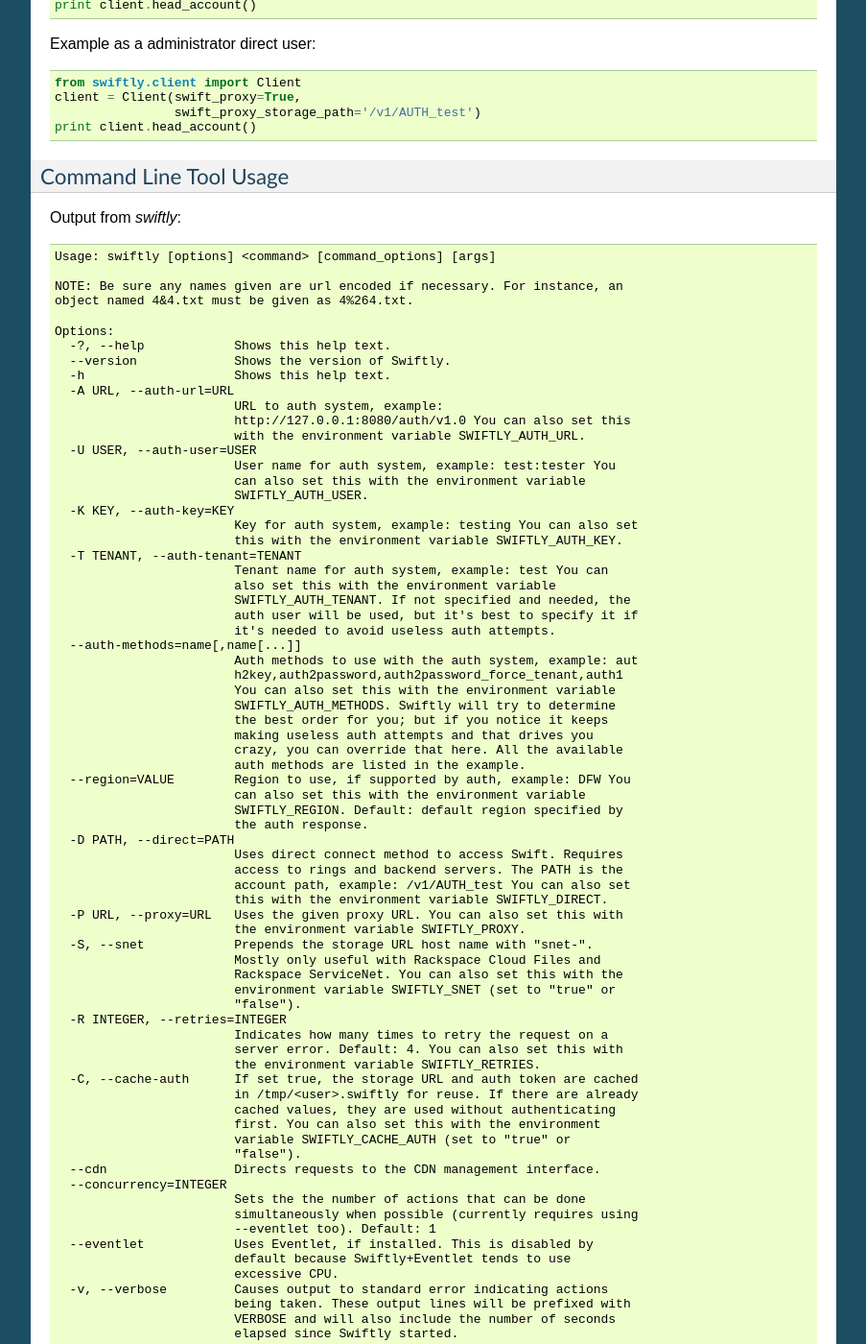
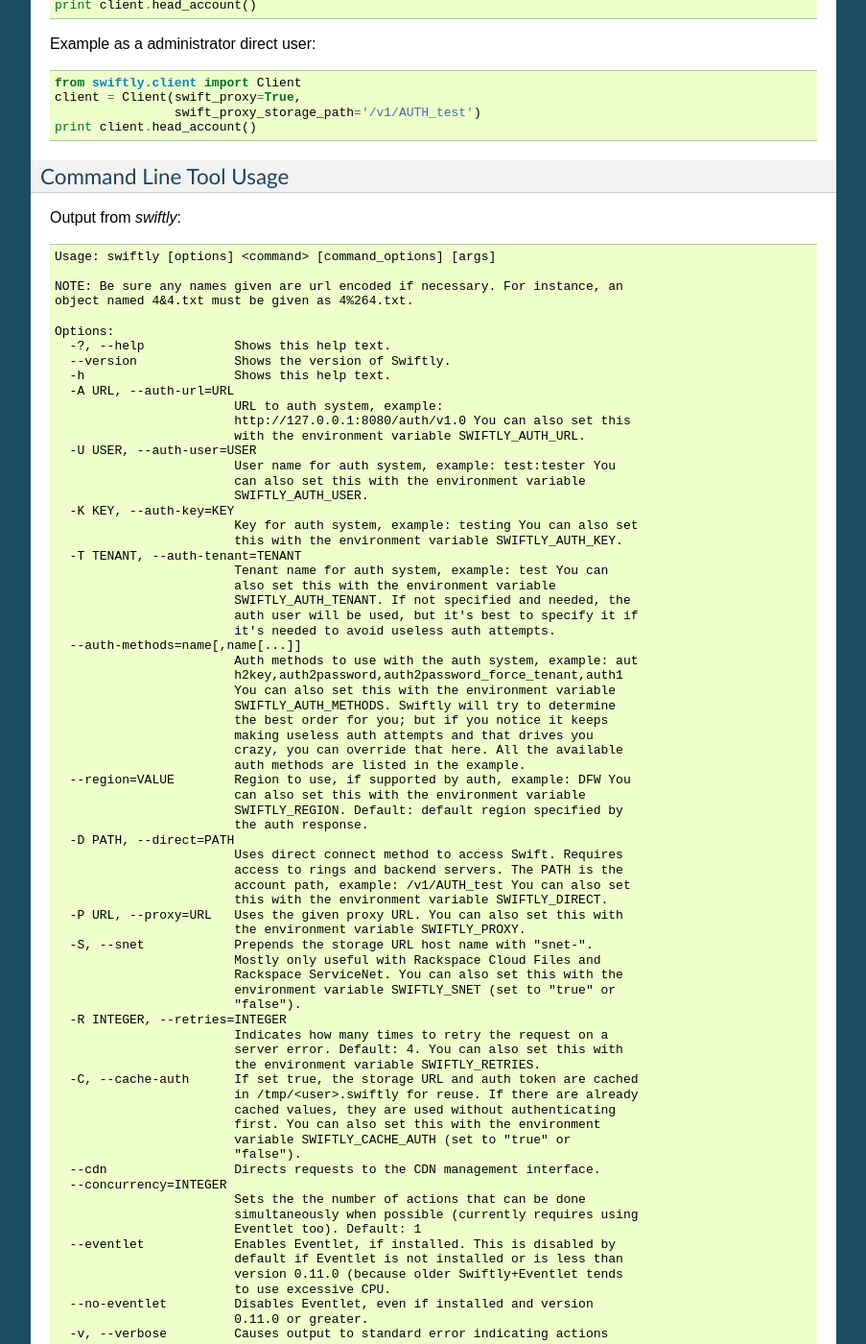
Before and after one commit to gholt/swiftly, a Sphinx documentation site: the page built from doc/source/index.rst, in a window 1280 px wide and 1400 px high, scrolled down 685 px. Shown: the whole window at 96% size, without its empty margins (198-1101 px from the left). Built offline with Sphinx 7.4.7, drawn with Linux system fonts in a browser that asks for light colours; some of the changed text lies outside the part shown.

Commit message:
Updating docs

```diff
--- a/doc/source/index.rst
+++ b/doc/source/index.rst
@@ -117,10 +117,13 @@
       --concurrency=INTEGER
                             Sets the the number of actions that can be done
                             simultaneously when possible (currently requires using
-                            --eventlet too). Default: 1
-      --eventlet            Uses Eventlet, if installed. This is disabled by
-                            default because Swiftly+Eventlet tends to use
-                            excessive CPU.
+                            Eventlet too). Default: 1
+      --eventlet            Enables Eventlet, if installed. This is disabled by
+                            default if Eventlet is not installed or is less than
+                            version 0.11.0 (because older Swiftly+Eventlet tends
+                            to use excessive CPU.
+      --no-eventlet         Disables Eventlet, even if installed and version
+                            0.11.0 or greater.
       -v, --verbose         Causes output to standard error indicating actions
                             being taken. These output lines will be prefixed with
                             VERBOSE and will also include the number of seconds
```
